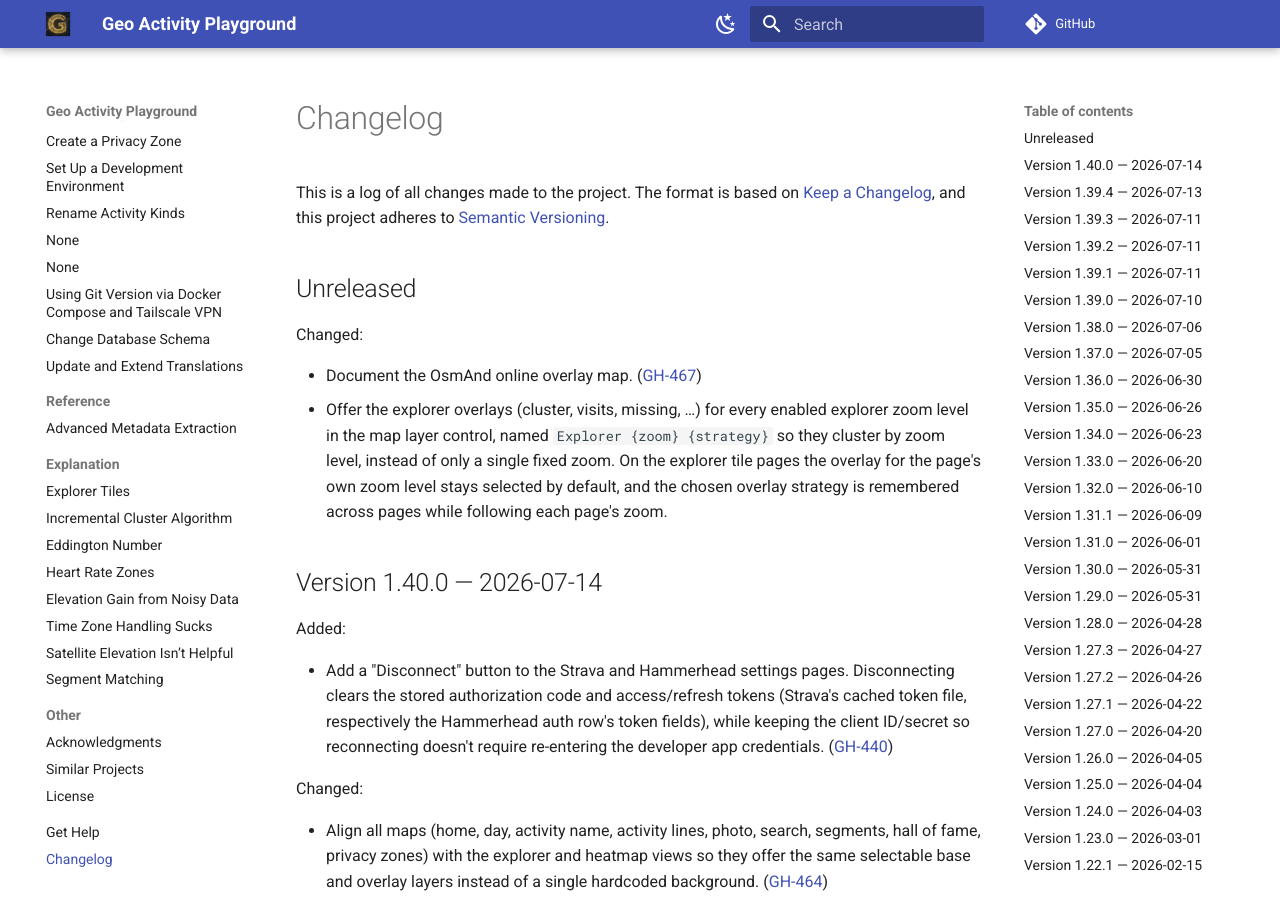
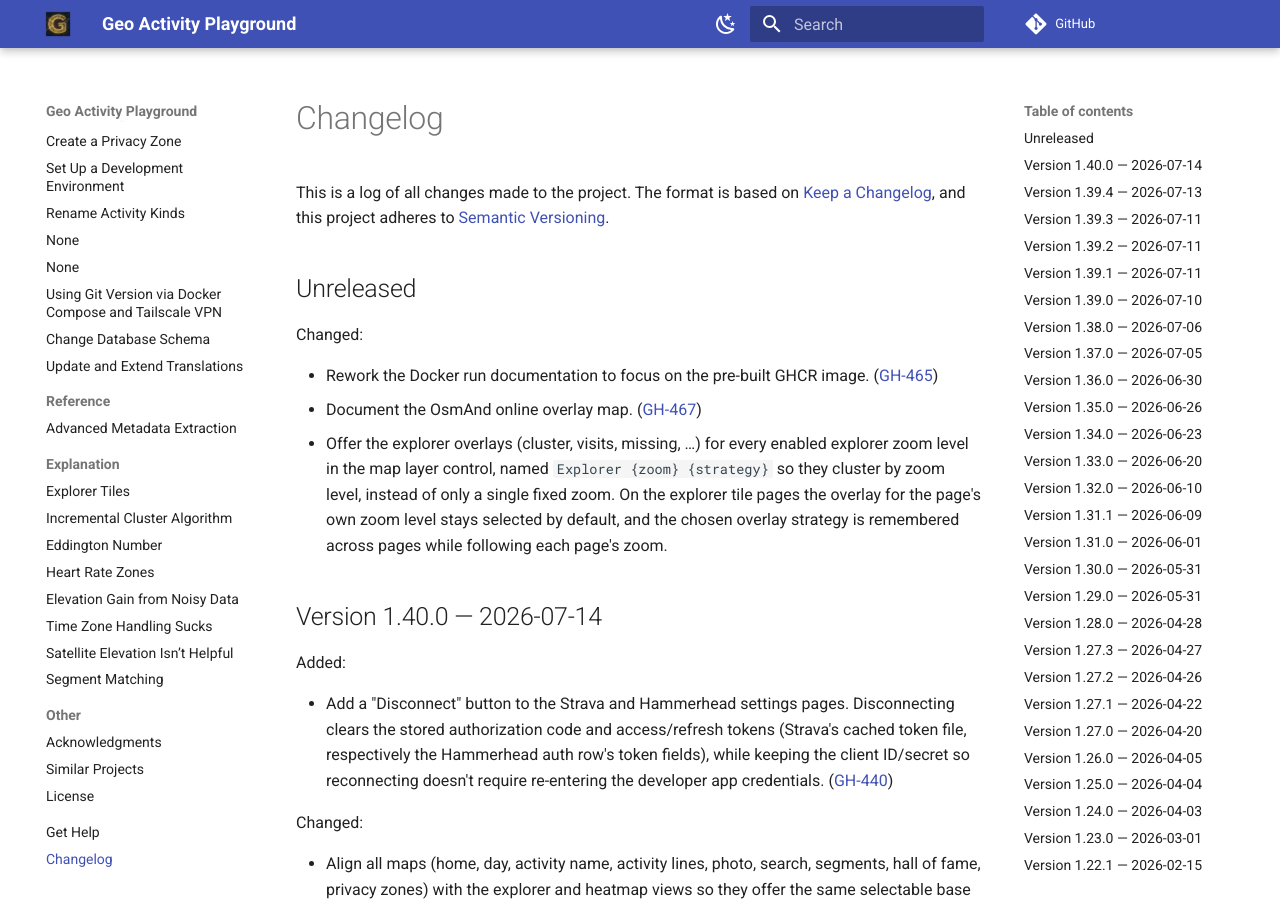
Before and after one commit to martin-ueding/geo-activity-playground, an MkDocs documentation site: the page built from docs/changelog.md, in a window 1280 px wide and 900 px high. Built offline with MkDocs 1.6.1 and Material for MkDocs 9.7.7, drawn with Linux system fonts in a browser that asks for light colours; comment, search, counter and statistics services are not loaded.

Commit message:
docs: changelog entry for Docker run documentation
Refs: GH-465

```diff
--- a/docs/changelog.md
+++ b/docs/changelog.md
@@ -19,6 +19,7 @@ Types of changes
 
 Changed:
 
+- Rework the Docker run documentation to focus on the pre-built GHCR image. ([GH-465](https://github.com/martin-ueding/geo-activity-playground/issues/465))
 - Document the OsmAnd online overlay map. ([GH-467](https://github.com/martin-ueding/geo-activity-playground/issues/467))
 - Offer the explorer overlays (cluster, visits, missing, …) for every enabled explorer zoom level in the map layer control, named `Explorer {zoom} {strategy}` so they cluster by zoom level, instead of only a single fixed zoom. On the explorer tile pages the overlay for the page's own zoom level stays selected by default, and the chosen overlay strategy is remembered across pages while following each page's zoom.
 
```
